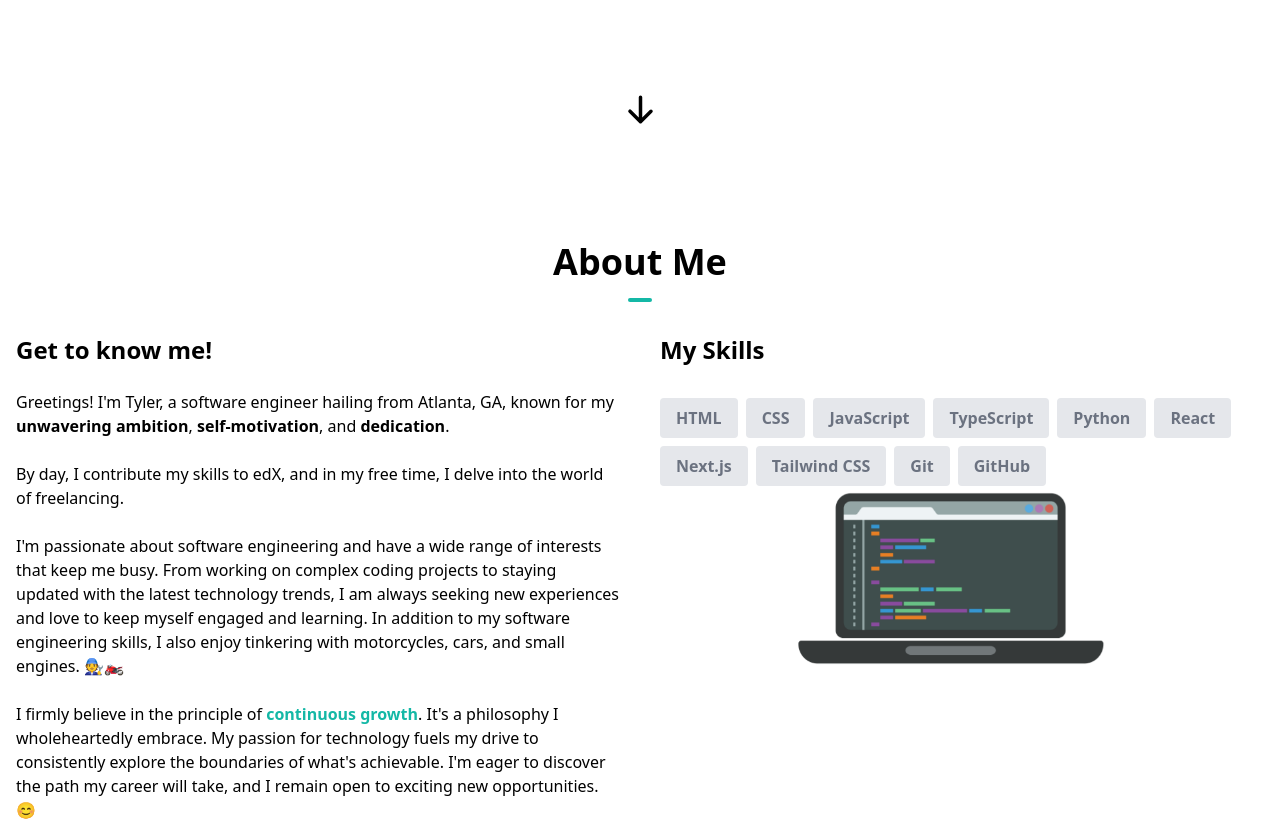
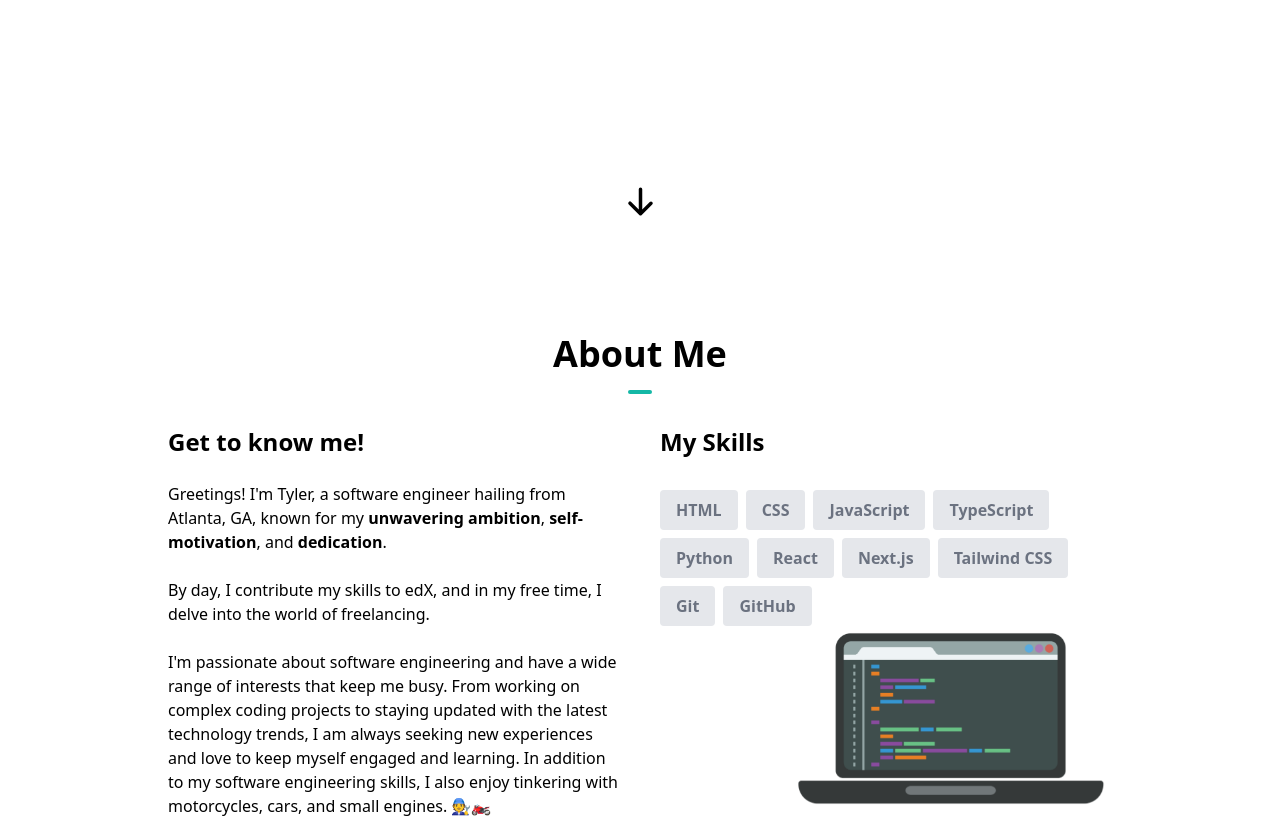
Before and after one commit to TylerGeorgeAlexander/my-next-portfolio, a Next.js app: page / in a window 1280 px wide. Shown: the part 621-1442 px from the top of the page. Built offline with nearby package versions, Linux system fonts and the light colour scheme.

Commit message:
css: update styles

```diff
--- a/app/page.tsx
+++ b/app/page.tsx
@@ -1,14 +1,14 @@
 import React from "react";
-import AboutSection from "./components/AboutSection"
-import HeroSection from "./components/HeroSection"
-import ProjectsSection from "./components/ProjectsSection"
+import AboutSection from "./components/AboutSection";
+import HeroSection from "./components/HeroSection";
+import ProjectsSection from "./components/ProjectsSection";
 
 export default function Home() {
   return (
-    <>
+    <main className="mx-auto max-w-3xl px-4 sm:px-6 md:max-w-5xl ">
       <HeroSection />
       <AboutSection />
       <ProjectsSection />
-    </>
+    </main>
   );
 }
```
